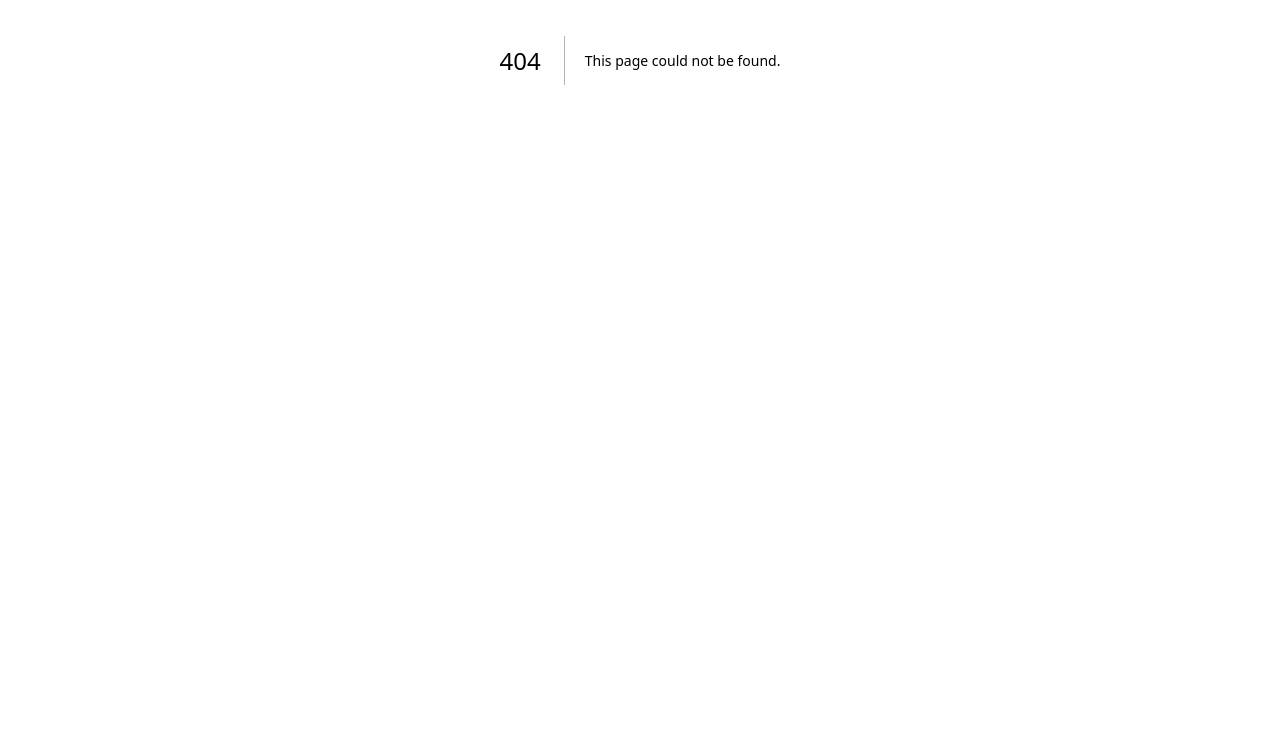
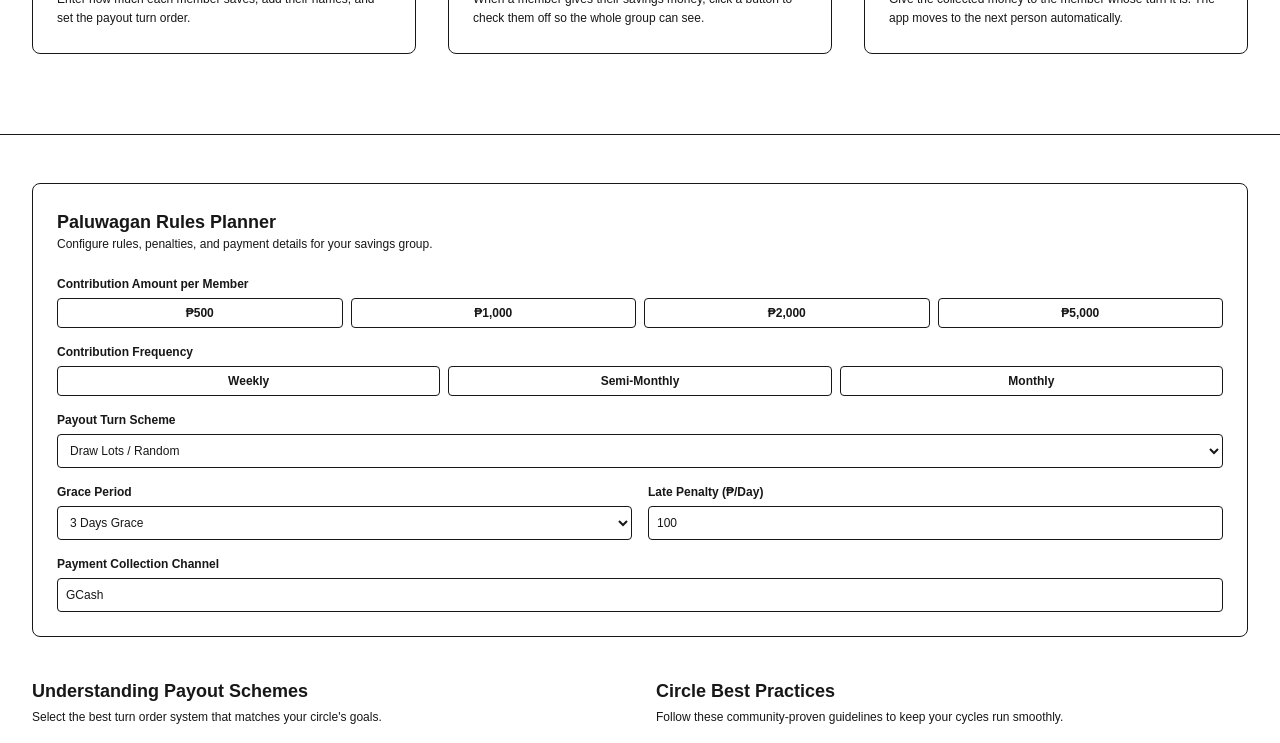
Before and after one commit to prodby-david/siklo, a Next.js app in the folder apps/web/: page /how-it-works in a window 1280 px wide. Before the commit this address had no page. Shown: the part 340-1083 px from the top of the page. Before the commit the page ends 800 px from the top, so only its background shows below. Built offline with nearby package versions, Linux system fonts and the light colour scheme.

Commit message:
feat: add howitworks app router

```diff
--- /dev/null
+++ b/apps/web/src/app/how-it-works/page.tsx
@@ -0,0 +1,22 @@
+import HowItWorksSection from "@/features/howitworks/ui/HowItWorksSection";
+import RulesPlanner from "@/features/howitworks/components/RulesPlanner";
+import PaluwaganGuide from "@/features/howitworks/components/PaluwaganGuide";
+import Navbar from "@/shared/components/nav/Navbar";
+
+export default function HowItWorksPage() {
+  return (
+    <div className="flex flex-col min-h-screen bg-neutral-table-stripe/20">
+      <Navbar />
+      <main className="flex-1 flex flex-col w-full items-center">
+        <HowItWorksSection />
+
+        <section className="w-full border-t border-neutral-border py-12 bg-neutral-table-stripe/40">
+          <div className="mx-auto max-w-7xl px-4 sm:px-6 lg:px-8">
+            <RulesPlanner />
+            <PaluwaganGuide />
+          </div>
+        </section>
+      </main>
+    </div>
+  );
+}
```
